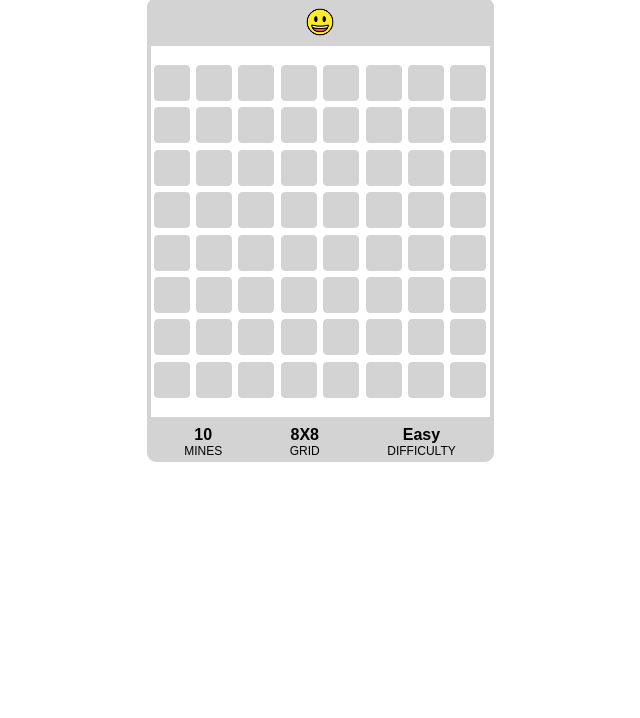
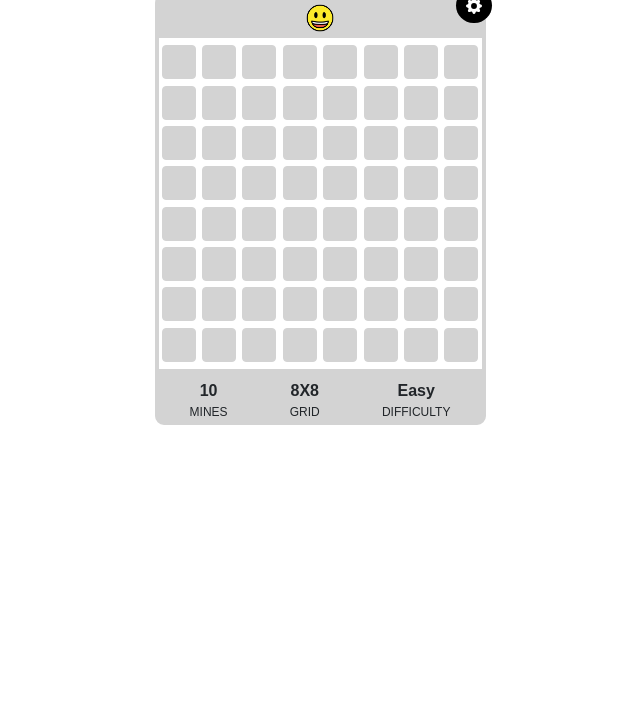
Before and after one commit to TheDarkStrix/minesweeper, a Gatsby site: page / in a window 1280 px wide. Shown: the part 82-800 px from the top of the page, without its empty margins (320-960 px from the left). Built offline with nearby package versions, Linux system fonts and the light colour scheme; Gatsby itself is replaced by a stand-in of ours; a web font is replaced by a local one.

Commit message:
Add game settings modal

```diff
--- a/package.json
+++ b/package.json
@@ -14,8 +14,10 @@
     "test": "echo \"Write tests! -> https://gatsby.dev/unit-testing\" && exit 1"
   },
   "dependencies": {
+    "bootstrap": "^4.5.3",
     "gatsby": "^2.26.1",
     "react": "^16.12.0",
+    "react-bootstrap": "^1.4.0",
     "react-dom": "^16.12.0"
   },
   "devDependencies": {
--- a/src/components/board.js
+++ b/src/components/board.js
@@ -7,6 +7,9 @@ import normal from "./images/normal.png"
 import lose from "./images/lose.png"
 
 export default class Board extends React.Component {
+  constructor(props) {
+    super(props)
+  }
   state = {
     boardData: this.initBoardData(
       this.props.height,
@@ -123,7 +126,13 @@ export default class Board extends React.Component {
       for (let j = 0; j < width; j++) {
         if (data[i][j].isMine !== true) {
           let mine = 0
-          const area = this.traverseBoard(data[i][j].x, data[i][j].y, data)
+          const area = this.traverseBoard(
+            data[i][j].x,
+            data[i][j].y,
+            data,
+            height,
+            width
+          )
           area.map(value => {
             if (value.isMine) {
               mine++
@@ -141,7 +150,7 @@ export default class Board extends React.Component {
   }
 
   // looks for neighbouring cells and returns them
-  traverseBoard(x, y, data) {
+  traverseBoard(x, y, data, height, width) {
     const el = []
 
     //up
@@ -150,7 +159,7 @@ export default class Board extends React.Component {
     }
 
     //down
-    if (x < this.props.height - 1) {
+    if (x < height - 1) {
       el.push(data[x + 1][y])
     }
 
@@ -160,7 +169,7 @@ export default class Board extends React.Component {
     }
 
     //right
-    if (y < this.props.width - 1) {
+    if (y < width - 1) {
       el.push(data[x][y + 1])
     }
 
@@ -170,17 +179,17 @@ export default class Board extends React.Component {
     }
 
     // top right
-    if (x > 0 && y < this.props.width - 1) {
+    if (x > 0 && y < width - 1) {
       el.push(data[x - 1][y + 1])
     }
 
     // bottom right
-    if (x < this.props.height - 1 && y < this.props.width - 1) {
+    if (x < height - 1 && y < width - 1) {
       el.push(data[x + 1][y + 1])
     }
 
     // bottom left
-    if (x < this.props.height - 1 && y > 0) {
+    if (x < height - 1 && y > 0) {
       el.push(data[x + 1][y - 1])
     }
 
@@ -377,7 +386,7 @@ export default class Board extends React.Component {
               <span className="info-title">grid</span>
             </div>
             <div className="info">
-              Easy
+              {this.props.difficulty}
               <span className="info-title">difficulty</span>
             </div>
           </div>
--- a/src/components/game.js
+++ b/src/components/game.js
@@ -2,21 +2,161 @@ import React from "react"
 import Board from "../components/board"
 import "../styles/index.css"
 
+import Modal from "react-bootstrap/Modal"
+import Button from "react-bootstrap/Button"
+import Tab from "react-bootstrap/Tab"
+import Row from "react-bootstrap/Row"
+import Col from "react-bootstrap/Col"
+import Nav from "react-bootstrap/Nav"
+import Form from "react-bootstrap/Form"
+
 export default class Game extends React.Component {
-  state = {
-    height: 8,
-    mines: 10,
-    width: 8,
+  constructor(props) {
+    super(props)
+    this.state = {
+      height: 8,
+      mines: 10,
+      width: 8,
+      show: false,
+      difficulty: "easy",
+      selectedDifficulty: "",
+    }
+    this.handleClose = this.handleClose.bind(this)
+    this.handleShow = this.handleShow.bind(this)
+    this.selectDifficulty = this.selectDifficulty.bind(this)
+    this.applyChanges = this.applyChanges.bind(this)
+  }
+
+  handleClose() {
+    this.setState({
+      show: false,
+    })
+  }
+
+  handleShow() {
+    this.setState({
+      show: true,
+    })
+  }
+
+  selectDifficulty(e) {
+    console.log(e.target.value)
+    this.setState({
+      selectedDifficulty: e.target.value,
+    })
+  }
+
+  applyChanges() {
+    switch (this.state.selectedDifficulty) {
+      case "easy":
+        this.setState({
+          height: 8,
+          width: 8,
+          mines: 10,
+          difficulty: "easy",
+        })
+        this.handleClose()
+        break
+      case "medium":
+        this.setState({
+          height: 10,
+          width: 10,
+          mines: 14,
+          difficulty: "medium",
+        })
+        this.handleClose()
+        break
+      case "hard":
+        this.setState({
+          height: 16,
+          width: 16,
+          mines: 40,
+          difficulty: "hard",
+        })
+        this.handleClose()
+        break
+    }
   }
 
   render() {
-    const { height, width, mines } = this.state
+    const { height, width, mines, difficulty } = this.state
+    //const [show, setShow] = useState(false)
+
+    // const handleClose = () => setShow(false)
+    // const handleShow = () => setShow(true)
     return (
       <>
+        <div>
+          <Modal size="lg" show={this.state.show} onHide={this.handleClose}>
+            <Modal.Header closeButton>
+              <Modal.Title>Settings</Modal.Title>
+            </Modal.Header>
+            <Modal.Body>
+              <Tab.Container id="left-tabs-example" defaultActiveKey="first">
+                <Row>
+                  <Col sm={3}>
+                    <Nav variant="pills" className="flex-column">
+                      <Nav.Item>
+                        <Nav.Link eventKey="first">Difficulty</Nav.Link>
+                      </Nav.Item>
+                      <Nav.Item>
+                        <Nav.Link eventKey="second">How To Play</Nav.Link>
+                      </Nav.Item>
+                    </Nav>
+                  </Col>
+                  <Col sm={9}>
+                    <Tab.Content>
+                      <Tab.Pane eventKey="first">
+                        <Form.Group controlId="exampleForm.ControlSelect1">
+                          <Form.Label>Select Difficulty</Form.Label>
+                          <Form.Control
+                            as="select"
+                            value={this.state.selectedDifficulty}
+                            onChange={this.selectDifficulty}
+                          >
+                            <option value="easy">Easy</option>
+                            <option value="medium">Medium</option>
+                            <option value="hard">Hard</option>
+                          </Form.Control>
+                        </Form.Group>
+                        <div className="saveChanges">
+                          <Button variant="primary" onClick={this.applyChanges}>
+                            Save & Play
+                          </Button>
+                        </div>
+                      </Tab.Pane>
+                      <Tab.Pane eventKey="second">asdasd</Tab.Pane>
+                    </Tab.Content>
+                  </Col>
+                </Row>
+              </Tab.Container>
+            </Modal.Body>
+          </Modal>
+        </div>
         <h1 className="game-heading">Minesweeper</h1>
         <div className="game">
           <div className="board-parent">
-            <Board height={height} width={width} mines={mines} />
+            <div className="settings" onClick={this.handleShow}>
+              <svg
+                width="1em"
+                height="1em"
+                viewBox="0 0 16 16"
+                class="bi bi-gear-fill"
+                fill="currentColor"
+                xmlns="http://www.w3.org/2000/svg"
+              >
+                <path
+                  fill-rule="evenodd"
+                  d="M9.405 1.05c-.413-1.4-2.397-1.4-2.81 0l-.1.34a1.464 1.464 0 0 1-2.105.872l-.31-.17c-1.283-.698-2.686.705-1.987 1.987l.169.311c.446.82.023 1.841-.872 2.105l-.34.1c-1.4.413-1.4 2.397 0 2.81l.34.1a1.464 1.464 0 0 1 .872 2.105l-.17.31c-.698 1.283.705 2.686 1.987 1.987l.311-.169a1.464 1.464 0 0 1 2.105.872l.1.34c.413 1.4 2.397 1.4 2.81 0l.1-.34a1.464 1.464 0 0 1 2.105-.872l.31.17c1.283.698 2.686-.705 1.987-1.987l-.169-.311a1.464 1.464 0 0 1 .872-2.105l.34-.1c1.4-.413 1.4-2.397 0-2.81l-.34-.1a1.464 1.464 0 0 1-.872-2.105l.17-.31c.698-1.283-.705-2.686-1.987-1.987l-.311.169a1.464 1.464 0 0 1-2.105-.872l-.1-.34zM8 10.93a2.929 2.929 0 1 0 0-5.86 2.929 2.929 0 0 0 0 5.858z"
+                />
+              </svg>
+            </div>
+            <Board
+              height={height}
+              width={width}
+              mines={mines}
+              difficulty={difficulty}
+            />
           </div>
         </div>
       </>
--- a/src/styles/index.css
+++ b/src/styles/index.css
@@ -1,3 +1,4 @@
+@import "../../node_modules/bootstrap/dist/css/bootstrap.min.css";
 @import url("http://fonts.cdnfonts.com/css/helsinki");
 body {
   margin: 20px;
@@ -78,6 +79,7 @@ body {
   border: 4px lightgray solid;
   border-radius: 9px;
   /* padding: 0.5em; */
+  position: relative;
 }
 
 .game-stats {
@@ -99,6 +101,7 @@ body {
 .info {
   text-align: center;
   font-weight: 700;
+  text-transform: capitalize;
 }
 
 .info-title {
@@ -135,3 +138,27 @@ body {
   align-items: center;
   font-family: "Helsinki", sans-serif;
 }
+
+.settings {
+  background-color: black;
+  display: inline-flex;
+  border-radius: 50%;
+  padding: 0.6em;
+  position: absolute;
+  /* right: 1em; */
+  /* top: 1em; */
+  top: -10px;
+  right: -10px;
+  /* justify-content: center; */
+  /* align-items: center; */
+  margin: 0 auto;
+  color: white;
+}
+
+.modal-open {
+  padding-right: 0 !important;
+}
+
+.saveChanges {
+  text-align: right;
+}
```
Also changed, not shown: 1 other file.
